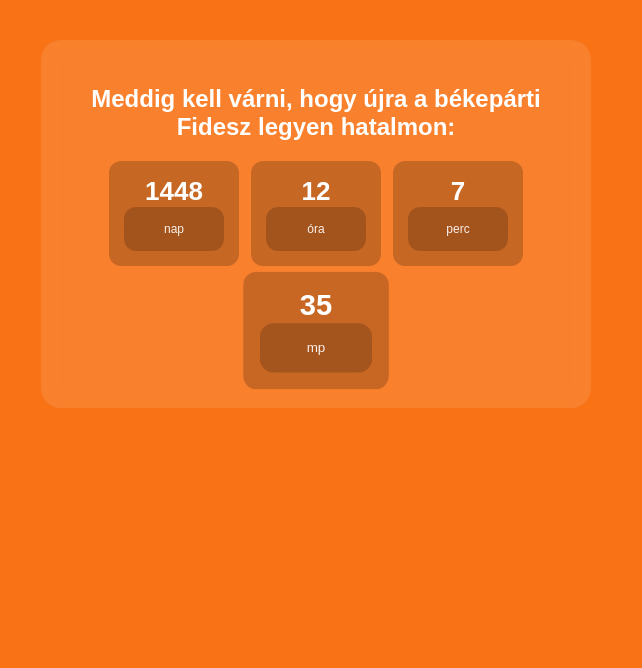
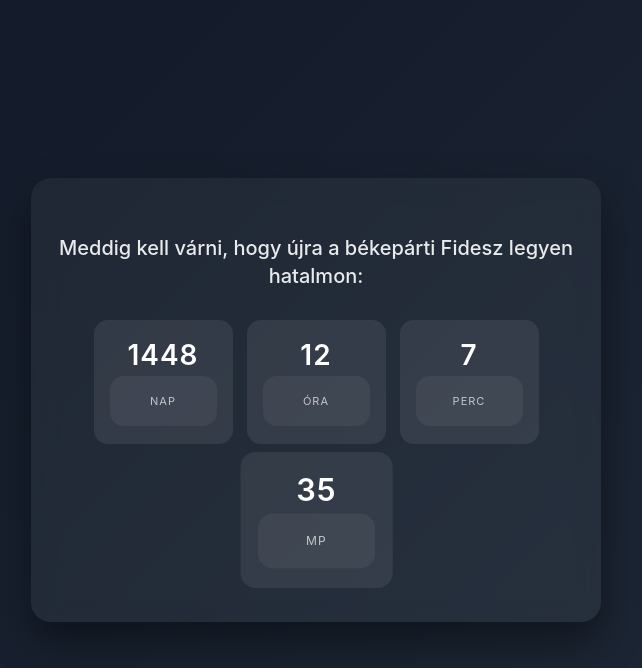
Before and after one commit to mgradampapp/countdown-site, a plain HTML site: page index.html in a window 1280 px wide. Shown: the whole page, without its empty margins (324-966 px from the left). Drawn offline with Linux system fonts and the light colour scheme.

Commit message:
Update index.html

```diff
--- a/index.html
+++ b/index.html
@@ -7,64 +7,90 @@
 
   <style>
     body {
-      font-family: Arial;
-      text-align: center;
-      background: #f97316;
+      margin: 0;
+      font-family: -apple-system, BlinkMacSystemFont, "Segoe UI", Roboto, Arial;
       color: white;
-      margin: 0;
-      padding: 40px 10px;
+      display: flex;
+      align-items: center;
+      justify-content: center;
+      min-height: 100vh;
+
+      /* elegáns sötét háttér + narancs árnyalat */
+      background: linear-gradient(135deg, #111827, #1f2937);
     }
 
     .box {
-      display: inline-block;
-      background: rgba(255,255,255,0.1);
-      padding: 25px;
+      background: rgba(255, 255, 255, 0.05);
+      padding: 40px 25px;
       border-radius: 20px;
-      backdrop-filter: blur(10px);
-      max-width: 500px;
+      backdrop-filter: blur(12px);
+      max-width: 520px;
       width: 100%;
+      text-align: center;
+
+      box-shadow: 0 20px 40px rgba(0,0,0,0.4);
+    }
+
+    h2 {
+      font-weight: 500;
+      font-size: 20px;
+      line-height: 1.4;
+      margin-bottom: 30px;
+      opacity: 0.9;
     }
 
     .countdown {
       display: flex;
       justify-content: center;
-      gap: 12px;
-      margin-top: 20px;
+      gap: 14px;
       flex-wrap: wrap;
     }
 
     .countdown div {
-      background: rgba(0,0,0,0.2);
-      padding: 15px;
-      border-radius: 12px;
-      min-width: 70px;
+      background: rgba(255,255,255,0.08);
+      padding: 18px 16px;
+      border-radius: 14px;
+      min-width: 75px;
+
       transition: transform 0.2s ease, background 0.3s;
     }
 
     .countdown span {
-      font-size: 26px;
-      font-weight: bold;
+      font-size: 28px;
+      font-weight: 600;
       display: block;
+      letter-spacing: 1px;
     }
 
     .label {
-      font-size: 12px;
-      opacity: 0.9;
+      font-size: 11px;
+      opacity: 0.7;
+      margin-top: 4px;
+      text-transform: uppercase;
+      letter-spacing: 1px;
     }
 
-    /* ✨ finom “pop” effekt */
+    /* finom számváltás */
     .tick {
-      transform: scale(1.15);
+      transform: scale(1.12);
     }
 
-    /* ⚠️ utolsó 24 óra */
+    /* utolsó 24 óra */
     .urgent {
-      background: #dc2626 !important;
+      background: rgba(220, 38, 38, 0.8) !important;
     }
 
     @media (max-width: 500px) {
+      .box {
+        padding: 30px 15px;
+      }
+
       .countdown span {
-        font-size: 20px;
+        font-size: 22px;
+      }
+
+      h2 {
+        font-size: 18px;
       }
     }
   </style>
```
